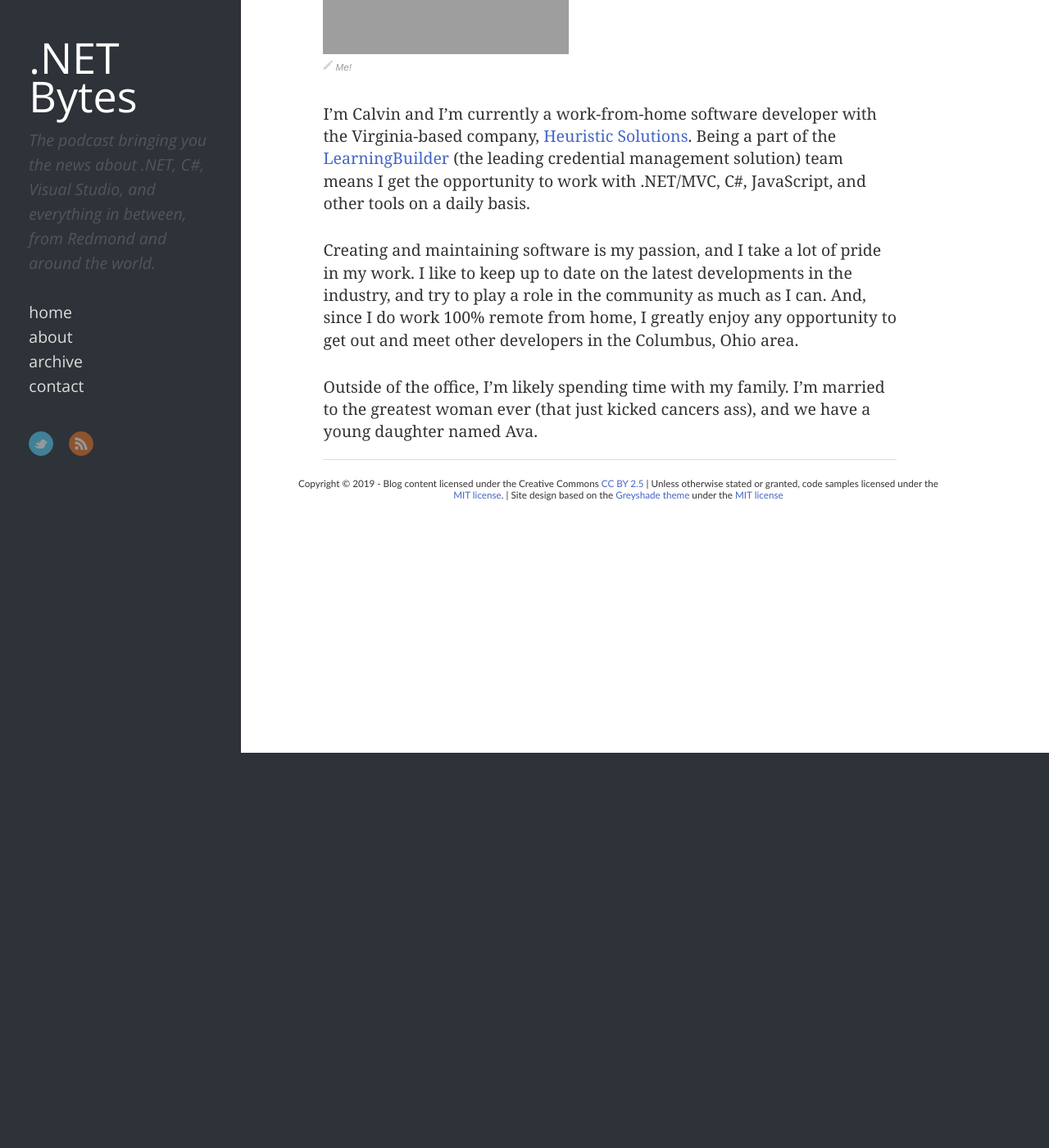
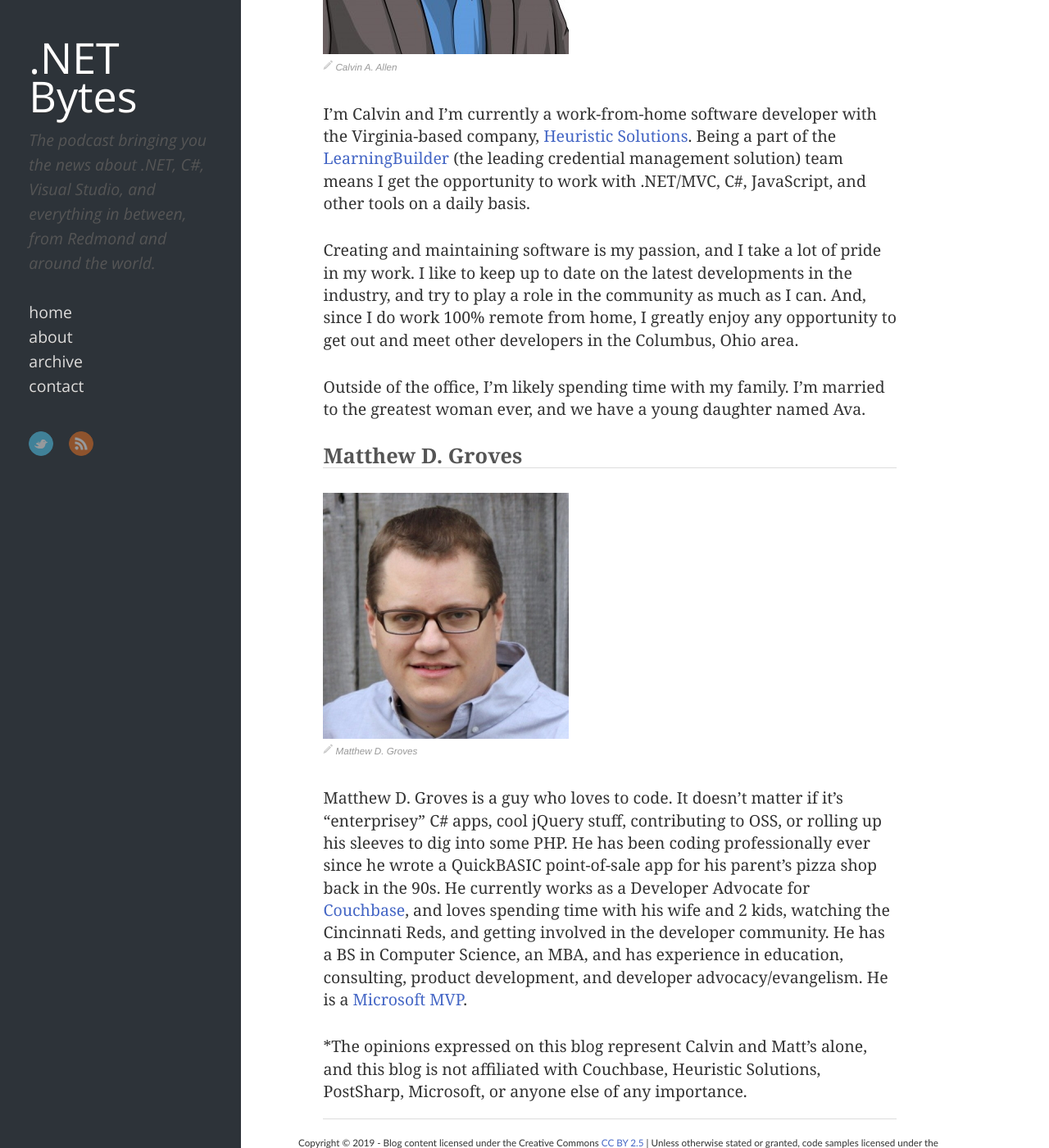
Before and after one commit to dotnetbytes/Website, a Jekyll site: the page built from about/index.md, in a window 1280 px wide and 1400 px high, scrolled down 482 px. Shown: the whole window at 82% size. Built offline with Jekyll 4.4.1, drawn with Linux system fonts in a browser that asks for light colours; some of the changed text lies outside the part shown; grey boxes are pictures that could not be loaded.

Commit message:
Fixing about and contact pages.

```diff
--- a/about/index.md
+++ b/about/index.md
@@ -1,14 +1,22 @@
 ---
 layout: page
-title: "About Calvin"
+title: "About Us"
 sitemap: true
 ---
 
-## Who I am
-![Me!](https://gravatar.com/avatar/a1c6325a95a54f6321b05edb40490f57?s=300)
+## Calvin A. Allen
+![Calvin A. Allen](/images/calvin.jpg)
 
 I'm Calvin and I'm currently a work-from-home software developer with the Virginia-based company, [Heuristic Solutions](http://www.heuristics.net). Being a part of the [LearningBuilder](http://www.learningbuilder.com) (the leading credential management solution) team means I get the opportunity to work with .NET/MVC, C#, JavaScript, and other tools on a daily basis.
 
 Creating and maintaining software is my passion, and I take a lot of pride in my work. I like to keep up to date on the latest developments in the industry, and try to play a role in the community as much as I can. And, since I do work 100% remote from home, I greatly enjoy any opportunity to get out and meet other developers in the Columbus, Ohio area.
 
-Outside of the office, I'm likely spending time with my family. I'm married to the greatest woman ever (that just kicked cancers ass), and we have a young daughter named Ava.
+Outside of the office, I'm likely spending time with my family. I'm married to the greatest woman ever, and we have a young daughter named Ava.
+
+
+## Matthew D. Groves
+![Matthew D. Groves](/images/matt.jpg)
+
+Matthew D. Groves is a guy who loves to code. It doesn't matter if it's "enterprisey" C# apps, cool jQuery stuff, contributing to OSS, or rolling up his sleeves to dig into some PHP. He has been coding professionally ever since he wrote a QuickBASIC point-of-sale app for his parent's pizza shop back in the 90s. He currently works as a Developer Advocate for [Couchbase](https://www.couchbase.com), and loves spending time with his wife and 2 kids, watching the Cincinnati Reds, and getting involved in the developer community. He has a BS in Computer Science, an MBA, and has experience in education, consulting, product development, and developer advocacy/evangelism. He is a [Microsoft MVP](http://mvp.microsoft.com/en-us/mvp/Matthew%20D%20Groves-5000567).
+
+*The opinions expressed on this blog represent Calvin and Matt's alone, and this blog is not affiliated with Couchbase, Heuristic Solutions, PostSharp, Microsoft, or anyone else of any importance.
```
Also changed, not shown: contact/index.md (+1 -1 lines), images/calvin.jpg (added), images/matt.jpg (added).
